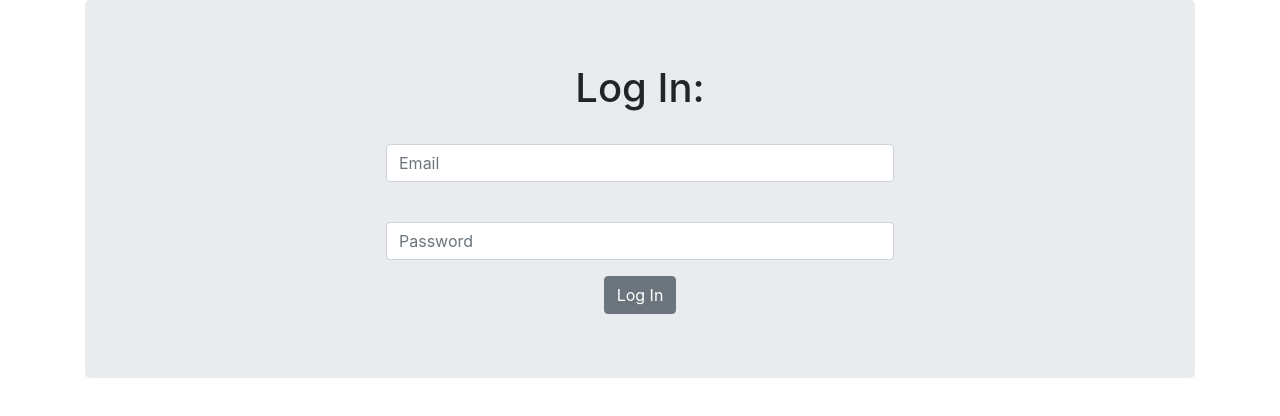
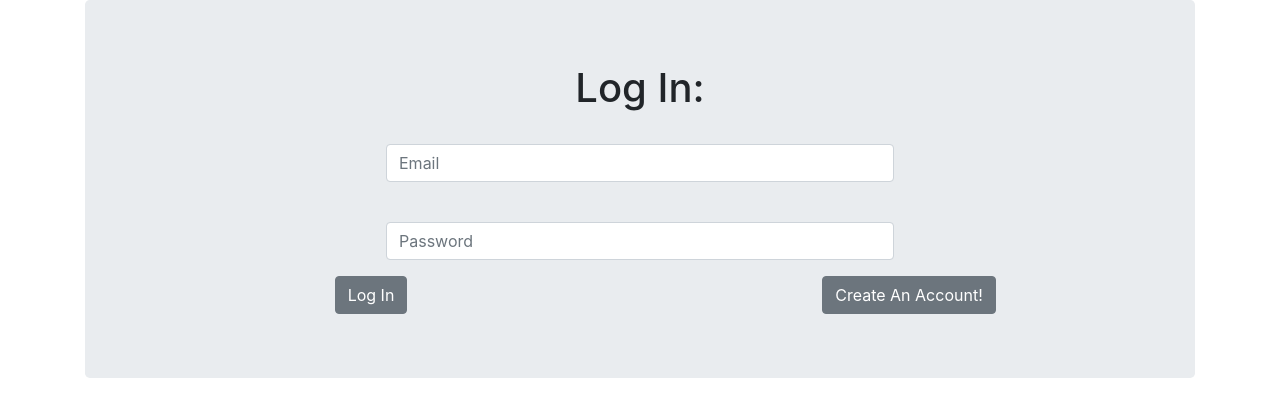
Before and after one commit to Build-Week-Spotify-Song-Suggester-4/front-end, a React (Create React App) app: page /login in a window 1280 px wide. Shown: the top 416 px of the page. Built offline with nearby package versions, Linux system fonts and the light colour scheme; no server answers.

Commit message:
added register button to login page

```diff
--- a/src/components/LogInForm.js
+++ b/src/components/LogInForm.js
@@ -62,9 +62,16 @@ function LogInForm(props){
 								</FormGroup>
 							</Col>
 						</Row>
-						<Col sm="12">
-							<Button type="submit">Log In</Button>
-						</Col>
+						<Row>
+							<Col sm="6">
+								<Button type="submit">Log In</Button>
+							</Col>
+							<Col sm="6">
+							<Button type="button" onClick={()=>{
+                                    props.history.push('/register')}
+                                    } >Create An Account!</Button>
+							</Col>
+						</Row>
 					</Form>
 			</Jumbotron>
 		</Container>
```
